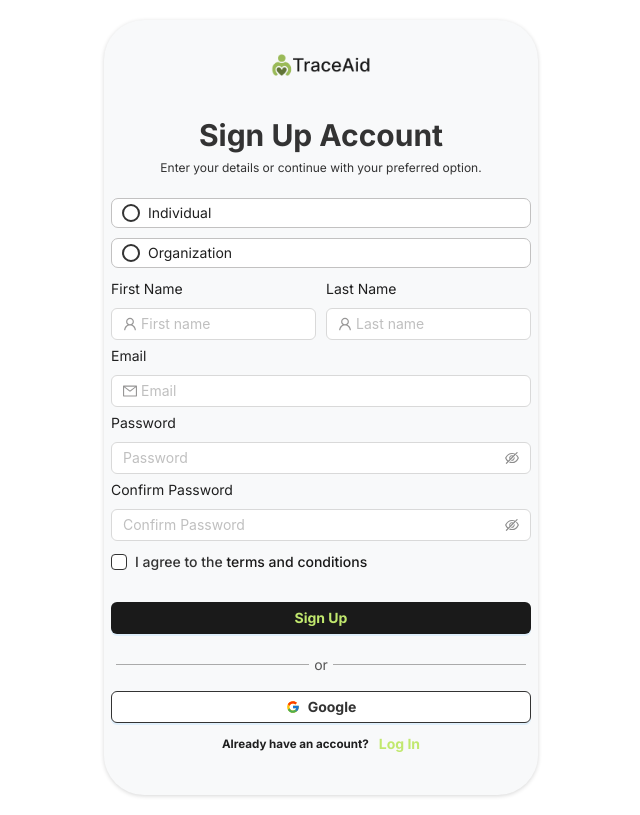
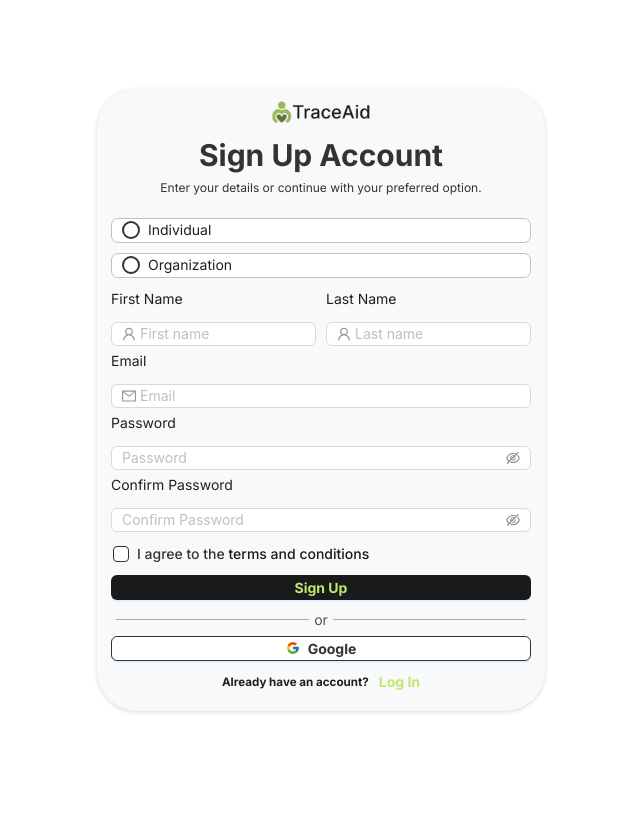
Before and after one commit to ZionCodeForFun/TraceAid, a React (Vite) app: page /#/ in a window 1280 px wide. Shown: the whole page, without its empty margins (319-959 px from the left). Built offline with nearby package versions, Linux system fonts and the light colour scheme.

Commit message:
reduced size

```diff
--- a/src/components/auth/SignUpForm.jsx
+++ b/src/components/auth/SignUpForm.jsx
@@ -45,6 +45,7 @@
         className="wrapper"
         requiredMark={false}
         layout="vertical"
+
       >
         <img src={logo2} alt="logo" />
         <div className="content_holder">
@@ -87,6 +88,7 @@
               <Input
                 prefix={<FiBriefcase style={{ color: "#979696" }} />}
                 placeholder="Enter organization name"
+                style={{ padding: "0 10px"}}
               />
             </Form.Item>
           ) : (
@@ -97,11 +99,13 @@
                 rules={[
                   { required: true, message: "Please input your first name!" },
                 ]}
-                style={{ flex: 1, marginBottom: "5px" }}
+                style={{ flex: 1, margin: "0" }}
               >
                 <Input
                   prefix={<UserOutlined style={{ color: "#979696" }} />}
                   placeholder="First name"
+                  style={{ padding: "0 10px" }}
+                  className="c"
                 />
               </Form.Item>
 
@@ -111,11 +115,12 @@
                 rules={[
                   { required: true, message: "Please input your last name!" },
                 ]}
-                style={{ flex: 1, marginBottom: "5px" }}
+                style={{ flex: 1, margin: "0" }}
               >
                 <Input
                   prefix={<UserOutlined style={{ color: "#979696" }} />}
                   placeholder="Last name"
+                  style={{ padding: "0 10px" }}
                 />
               </Form.Item>
             </div>
@@ -129,11 +134,12 @@
               { required: true, message: "Please input your email!" },
               { type: "email", message: "Please enter a valid email address!" },
             ]}
-            style={{ marginBottom: "5px" }}
+            style={{ margin: "0" }}
           >
             <Input
               prefix={<MailOutlined style={{ color: "#979696" }} />}
               placeholder="Email"
+              style={{ padding: "0 10px" }}
             />
           </Form.Item>
 
@@ -148,9 +154,9 @@
                 message: "Password must be at least 8 characters long",
               },
             ]}
-            style={{ marginBottom: "5px" }}
+            style={{ margin: "0" }}
           >
-            <Input.Password placeholder="Password" />
+            <Input.Password placeholder="Password" style={{ padding: "0 10px"}}/>
           </Form.Item>
 
           <Form.Item
@@ -169,9 +175,10 @@
                 },
               }),
             ]}
-            style={{ marginBottom: "5px" }}
+            style={{ margin: "0" }}
           >
-            <Input.Password placeholder="Confirm Password" />
+            <Input.Password placeholder="Confirm Password"
+              style={{ padding: "0 10px" }} />
           </Form.Item>
 
           <Form.Item
@@ -187,19 +194,21 @@
                       ),
               },
             ]}
+            style={{ margin: "2px" }}
           >
             <Checkbox className="custom-checkbox">
               I agree to the <a href="/terms">terms and conditions</a>
             </Checkbox>
           </Form.Item>
 
-          <Form.Item style={{ marginBottom: "5px" }}>
+          <Form.Item style={{ margin: "0" }}>
             <Button
               className="signup_btn"
               block
               type="primary"
               htmlType="submit"
               loading={loading}
+
             >
               Sign Up
             </Button>
@@ -221,8 +230,9 @@
             display: "flex",
             alignItems: "center",
             gap: "10px",
-            margin:"10px"
+            margin: "10px",
           }}
+
         >
           <h5>Already have an account?</h5>
           <Link to={"/login"}>
--- a/src/style/ResetPasswordStyle.jsx
+++ b/src/style/ResetPasswordStyle.jsx
@@ -9,8 +9,8 @@
   font-family: "Inter", sans-serif;
   padding: 20px;
 
-  @media (max-width: 768px) {
-    height: auto;
+  @media screen and (max-width: 768px) {
+    min-height: 100vh;
     padding: 30px 15px;
   }
 
@@ -59,8 +59,7 @@
       }
     }
 
-    .content_holder,
-    .content_holder2 {
+    .content_holder {
       display: flex;
       flex-direction: column;
       width: 100%;
--- a/src/style/SignUpFormStyle.jsx
+++ b/src/style/SignUpFormStyle.jsx
@@ -8,17 +8,18 @@
   justify-content: center;
   align-items: center;
   color: var(--NeutralGrey4-Text);
-  padding: 20px;
 
   .wrapper {
     background-color: var(--Neutral_Offwhite);
     max-width: 35%;
-    padding: 30px;
+    padding: 8px 30px;
     display: flex;
+    height: max-content;
     flex-direction: column;
     border-radius: 40px;
     align-items: center;
     box-shadow: rgba(0, 0, 0, 0.16) 0px 1px 4px;
+
 
     img {
       width: 100px;
@@ -30,8 +31,9 @@
       display: flex;
       flex-direction: column;
       width: 100%;
-      margin-top: 2rem;
+      margin-top: 0.3rem;
       min-width: 420px;
+      height: 100%;
 
       .title {
         display: flex;
@@ -52,12 +54,17 @@
           color: var(--NeutralGrey4-Text);
         }
       }
+      .input{
+        &:hover{
 
+        }
+      }
       .google_btn {
         background-color: white;
         border: 1px solid var(--NeutralGrey4-Text);
         color: var(--NeutralGrey4-Text);
         font-weight: bold;
+        height: 25px;
         &:hover {
           background-color: var(--Primary200);
         }
@@ -68,7 +75,7 @@
         align-items: center;
         text-align: center;
         color: #555;
-        margin: 15px 0;
+        margin: 5px 0;
       }
 
       .line-text::before,
@@ -99,8 +106,8 @@
           border-radius: 50%;
           background-color: var(--NeutralGrey4-Text);
           position: absolute;
-          top: 110%;
-          left: 110%;
+          top: 105%;
+          left: 108%;
           transform: translate(-50%, -50%) scale(0);
           transition: all 0.2s ease-in-out;
         }
@@ -119,6 +126,9 @@
           width: 100%;
           border-radius: 7px;
           padding: 3px 10px;
+          height: 25px;
+          display: flex;
+          align-items: center;
           border: 1px solid #c2c1c1;
         }
       }
@@ -127,6 +137,8 @@
         background-color: var(--NeutralBlack);
         color: var(--PrimaryBase);
         font-weight: bold;
+        padding: 0;
+        height: 25px;
         &:hover {
           background-color: var(--PrimaryBase);
           color: var(--NeutralBlack);
@@ -158,10 +170,10 @@
     padding: 30px 15px;
 
     .wrapper {
-      width: 85%;
+      width: 90%;
       padding: 25px;
       border-radius: 30px;
-
+      height: max-content;
       .content_holder {
         min-width: 270px;
 
```
